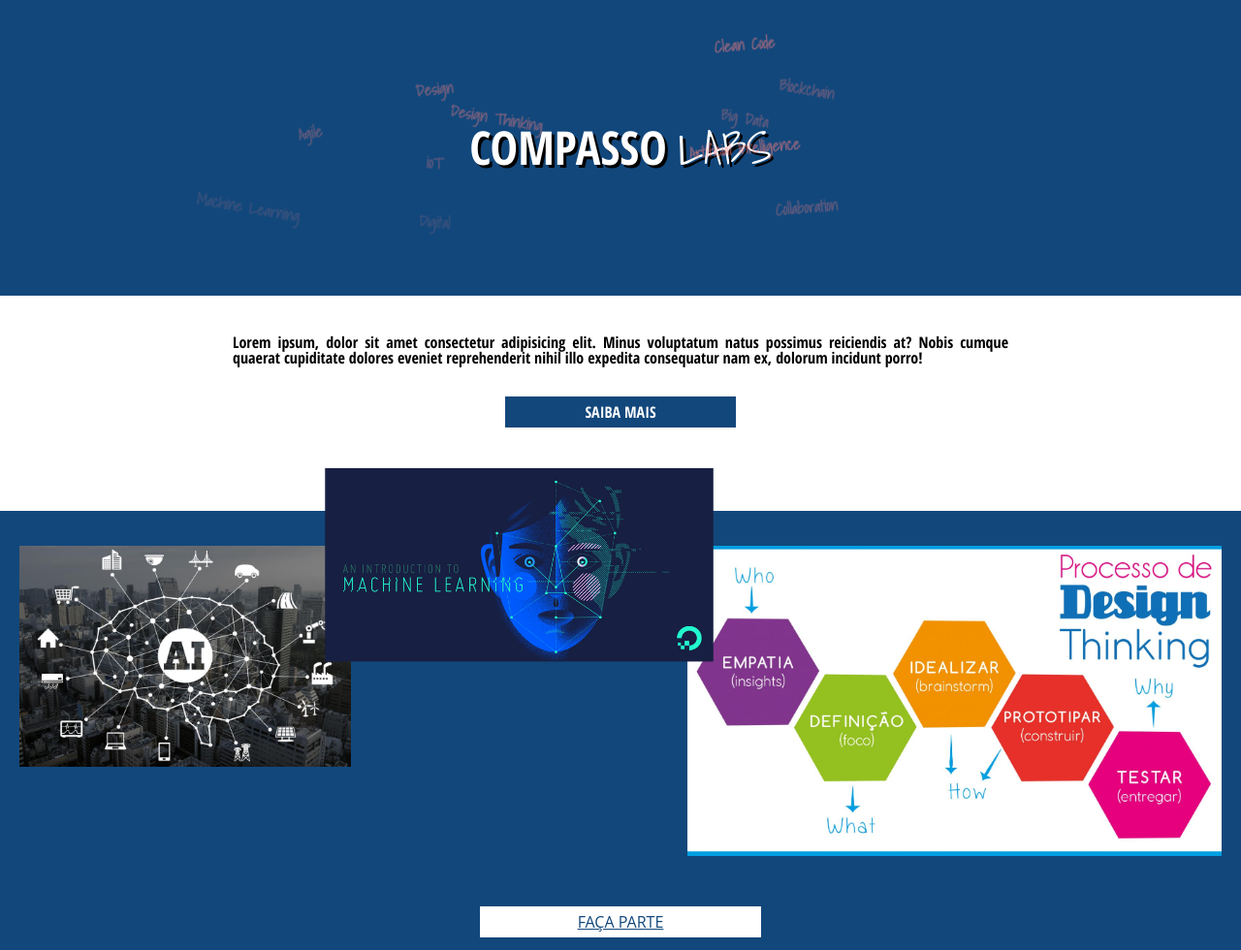
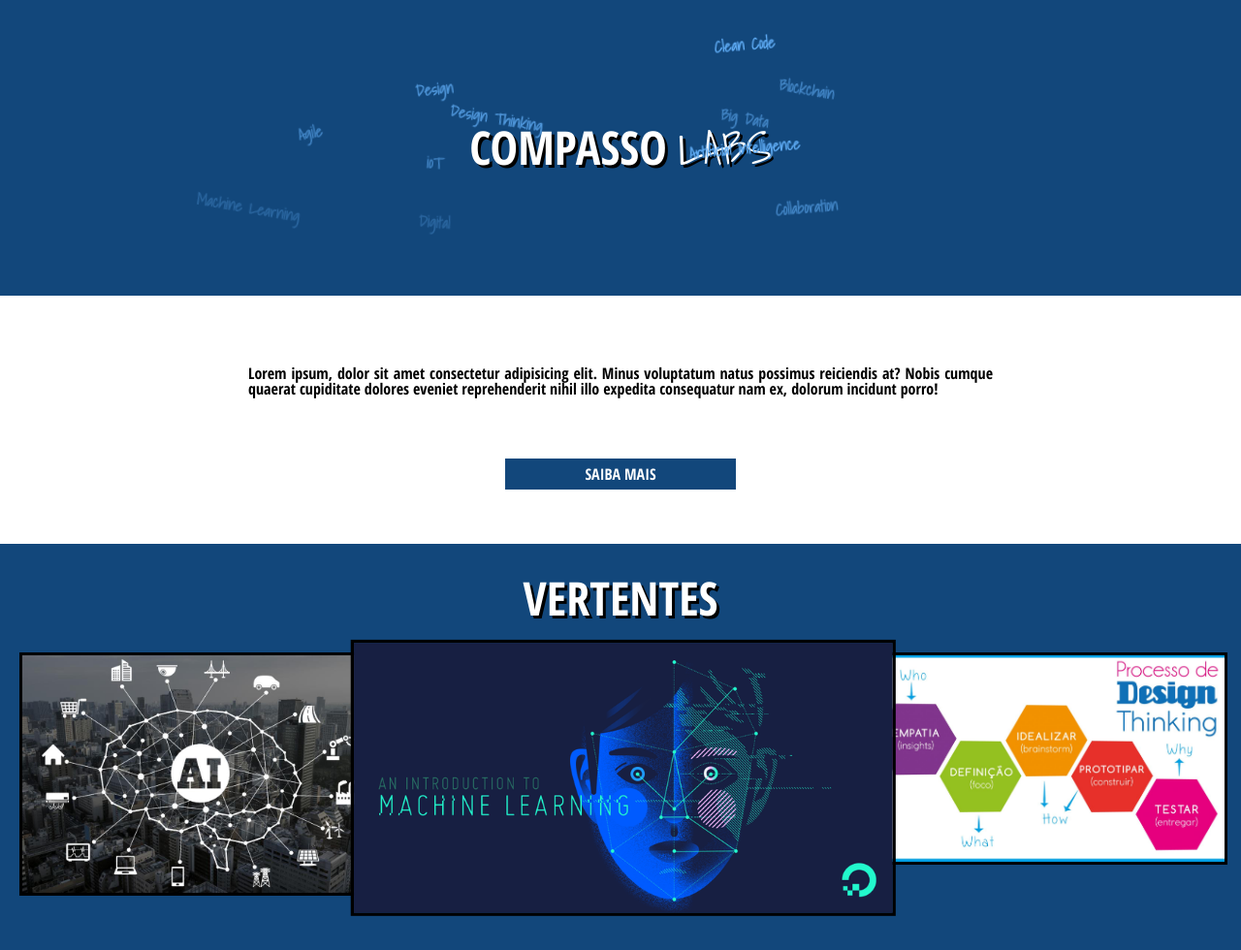
Before and after one commit to RafaelNMorais/avaliacao, a plain HTML site: page index.html in a window 1280 px wide. Shown: the top 980 px of the page at 97% size. Drawn offline with Linux system fonts and the light colour scheme.

Commit message:
Atividade 2 - Terminando a estrutura do Index

```diff
--- a/css/index.css
+++ b/css/index.css
@@ -30,7 +30,6 @@
 }
 
 .palavras-index {
-    position: absolute;
     bottom: 0;
     right: 0;
     top: 0;
@@ -41,7 +40,7 @@
     font-family: "Shadows Into Light", cursive;
     font-weight: bold;
     font-size: 400%;
-    color: rgba(255, 127, 127, .5);
+    color: rgb(93, 170, 243);
     position: absolute;
 }
 
@@ -123,37 +122,33 @@
 
 main {
     width: 100%;
-    padding-bottom: 0;
     float: none;
-    padding-bottom: 4em;
     flex-grow: 1;
-}
-
-main p {
-    text-align: justify;
-    margin: 1em 0;
 }
 
 .container {
     width: 100ch;
     margin-left: auto;
     margin-right: auto;
-    margin-bottom: 30px;
     padding: 1.5em 0;
 }
 
-p {
+.container p {
     font-family: "Open Sans Condensed", sans-serif;
+    text-align: justify;
+    margin: 1em;
+    margin-top: 3em;
 }
 
 .btn-saibamais {
     font-family: "Open Sans Condensed", sans-serif;
     text-transform: uppercase;
-    background-color: #12477b;;
+    background-color: #12477b;
     color: #FFF;
     padding: .5em;
     width: 30ch;
     margin: 2em auto;
+    margin-top: 4em;
     display: block;
     text-align: center;
     text-decoration: none;
@@ -161,46 +156,51 @@
 
 .vertentes {
     background-color: #12477b;
-    border-bottom: .5em solid #000;
-    background-size: 20px 20px;
-    background-attachment: fixed;
+    border-bottom: 1em solid #12477b;
 }
 
 .vertentes h2 {
+    padding-top: 2rem;
+    padding-bottom: 2rem;
     text-align: center;
-    background-color: #12477b;
     font-family: "Open Sans Condensed", sans-serif;
     color: #FFF;
+    text-transform: uppercase;
+    font-size: 3em;
+    text-shadow: 3px 3px #000;
 }
 
 .vertentes ul {
-    display: -webkit-flex;
     display: flex;
-}
-
-.vertentes li {
-    -webkit-flex: auto;
-    flex: auto;
-    border: 1px;
-    margin: 20px;
+    flex-flow: row;
+    justify-content: center;
 }
 
 .img1 {
     order: 1;
+    width: 550px;
+    margin-left: 20px;
 }
 
 .img2 {
     order: 2;
-    transform: scale(1.5);
+    transform: scale(1.1);
 }
 
-.img3{
+.img3 {
     order: 3;
+    width: 550px;
+    margin-right: 20px;
+
 }
 
 .vertentes img {
-    display: block;
     width: 100%;
+    border: 3px solid black;
+}
+
+.vertentes img:hover, .vertentes img:focus {
+    border: 5px solid #FFF;
 }
 
 .btn-facaparte {
@@ -210,9 +210,10 @@
     color: #12477b;
     padding: .5em;
     width: 30ch;
-    margin: 2em auto;
+    margin: 3em auto;
     display: block;
     text-align: center;
+    text-decoration: none;
 }
 
 footer {
--- a/index.html
+++ b/index.html
@@ -39,19 +39,20 @@
                 incidunt
                 porro!</p>
 
-            <a class="btn-saibamais" href="#">Saiba Mais</a>
+            <a class="btn-saibamais" href="#vertentes">Saiba Mais</a>
 
         </div>
 
-        <section class="vertentes">
+        <section class="vertentes" id="vertentes">
             <h2>Vertentes</h2>
             <ul>
                 <li class="img1"><img src="img/machine-learning.png" alt="Imagem Machine Learning"></li>
                 <li class="img2"><img src="img/ia.png" alt="Imagem Inteligência Artificial"></li>
                 <li class="img3"><img src="img/design-thinking.png" alt="Imagem Design Thinking"></li>
             </ul>
-            <a class="btn-facaparte" href="#">Faça Parte</a>
+            <a class="btn-facaparte" href="inscricao.html">Faça Parte</a>
         </section>
+
 
     </main>
 
```
